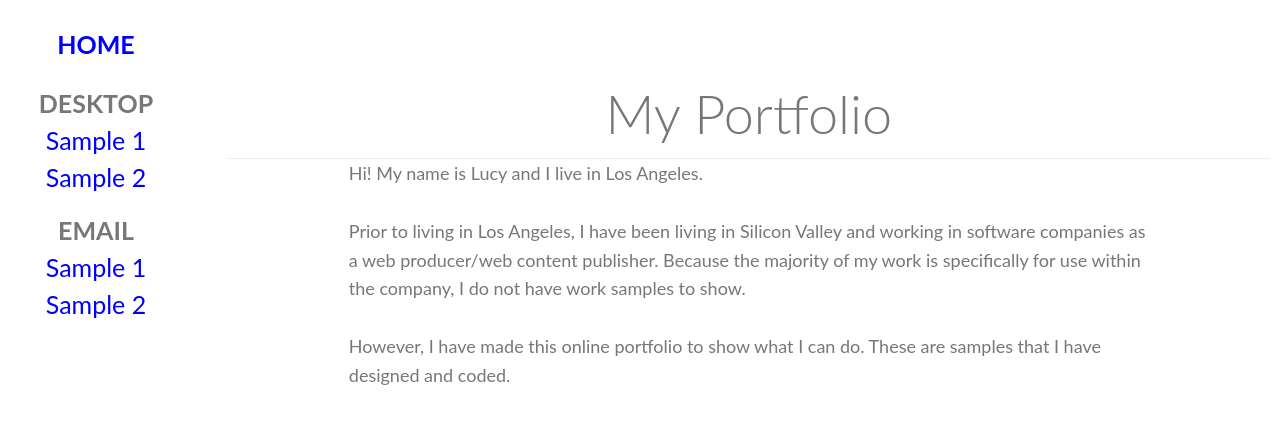
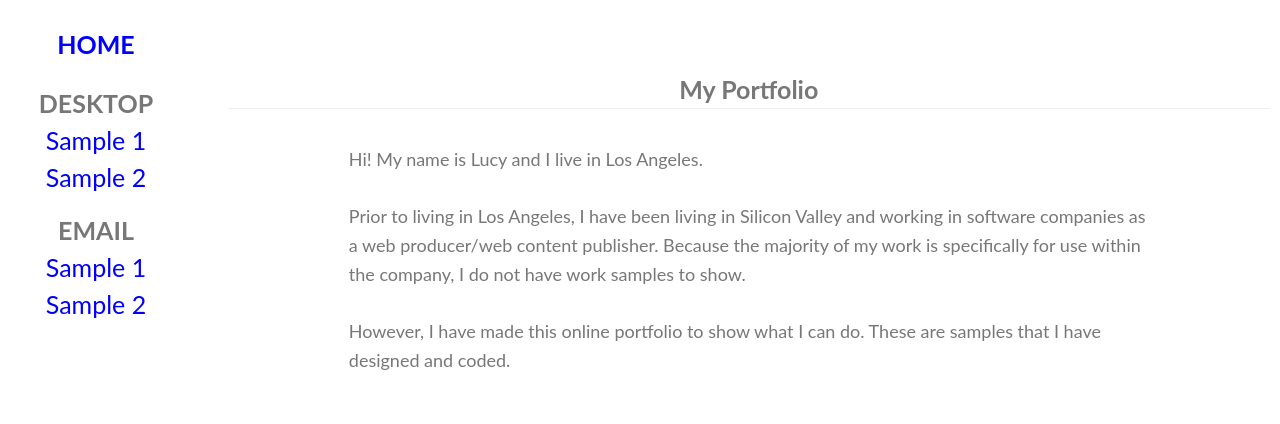
Before and after one commit to nuumu/nuumu.github.io, a Jekyll site: the page built from index.html, in a window 1280 px wide. Shown: the top 424 px of the page. Built offline with Jekyll 4.4.1, drawn with Linux system fonts in a browser that asks for light colours.

Commit message:
Update main.css

```diff
--- a/css/main.css
+++ b/css/main.css
@@ -6,7 +6,7 @@ body, * {
 
 .contentbox {
     margin: 0 auto;
-    padding: 0 2em;
+    padding: 2em;
     max-width: 800px;
     margin-bottom: 50px;
     line-height: 1.6em;
@@ -25,11 +25,6 @@ body, * {
      padding: 2.5em 2em 0;
      border-bottom: 1px solid #eee;
  }
-    .header h1 {
-        margin: 0.2em 0;
-        font-size: 3em;
-        font-weight: 300;
-    }
 
 .sidenav {
 	height: 100%;
```
